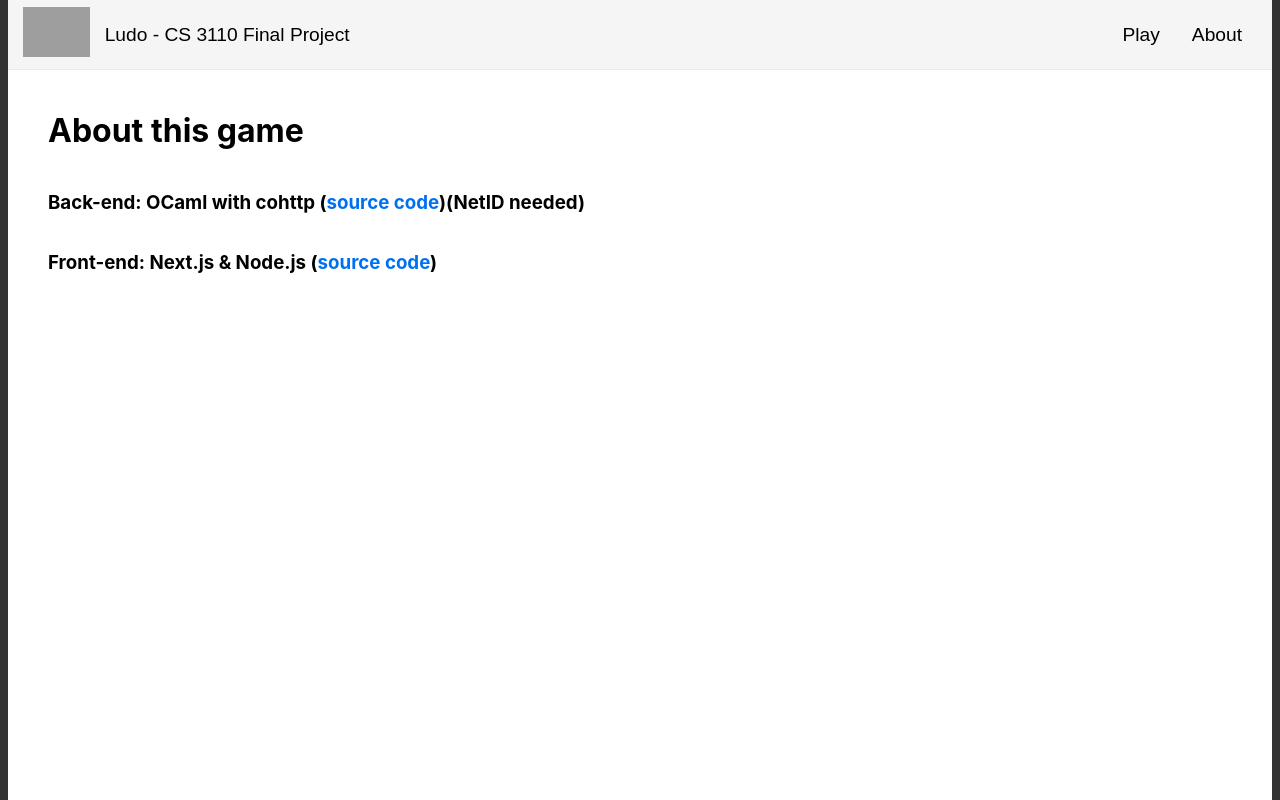
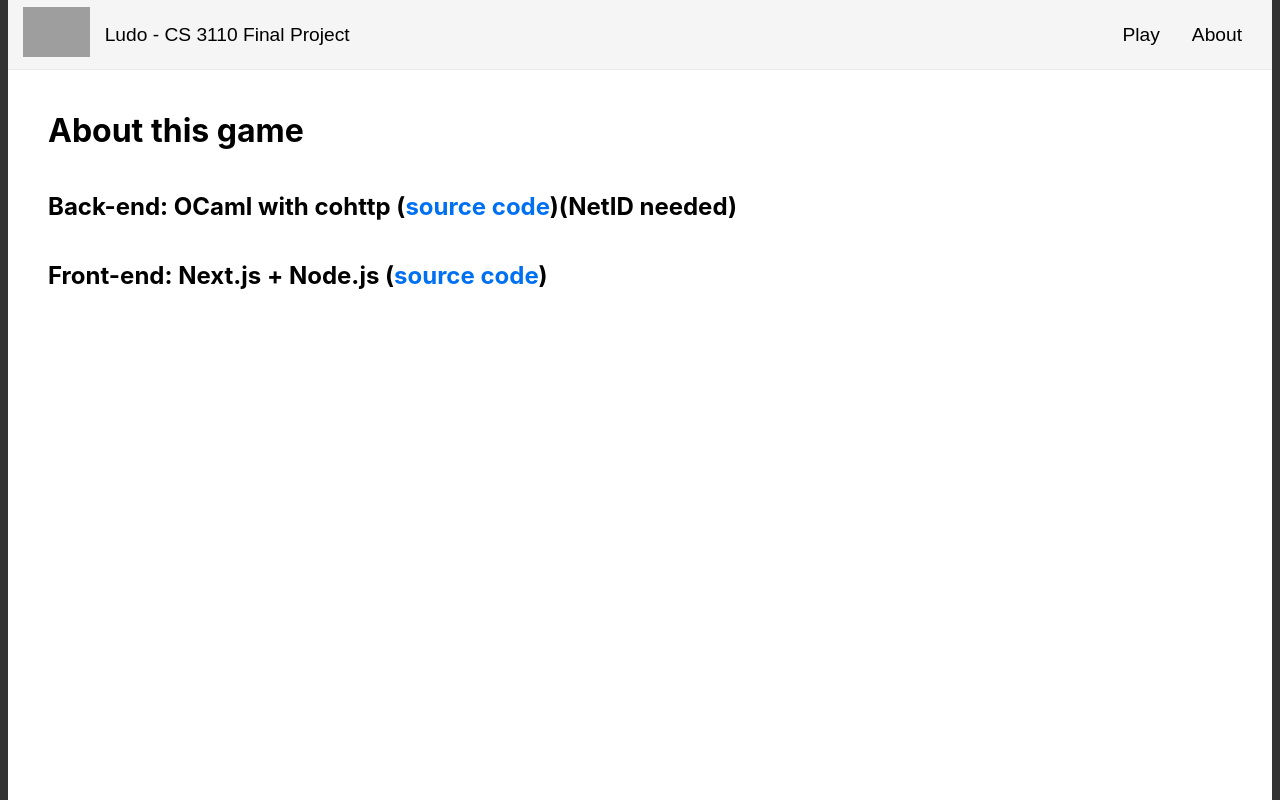
Before and after one commit to bentondecusin/Ludo-Front-End, a Next.js app: page /about in a window 1280 px wide. Built offline with nearby package versions, Linux system fonts and the light colour scheme; grey boxes are pictures that could not be loaded.

Commit message:
Update about.js

```diff
--- a/pages/about.js
+++ b/pages/about.js
@@ -11,7 +11,7 @@ export default function Home() {
       <Header></Header>
       <main className={styles.main__light}>
         <h1>About this game</h1>
-        <h3>
+        <h2>
           Back-end: OCaml with cohttp (
           <a
             class={styles.ref}
@@ -20,9 +20,9 @@ export default function Home() {
             source code
           </a>
           )(NetID needed)
-        </h3>
-        <h3>
-          Front-end: Next.js & Node.js (
+        </h2>
+        <h2>
+          Front-end: Next.js + Node.js (
           <a
             class={styles.ref}
             href="https://github.com/bentondecusin/Ludo-Front-End"
@@ -30,7 +30,22 @@ export default function Home() {
             source code
           </a>
           )
-        </h3>
+        </h2>
+        {/* <h2>
+          Our Team:
+          <a class={styles.ref} href="https://github.com/bentondecusin">
+            &nbsp; Benton CALS '23
+          </a>
+          <a class={styles.ref} href="">
+            &nbsp; Benton CALS '23
+          </a>
+          <a class={styles.ref} href="">
+            &nbsp; Benton CALS '23
+          </a>
+          <a class={styles.ref} href="">
+            &nbsp; Benton CALS '23
+          </a>
+        </h2> */}
       </main>
     </div>
   );
```
